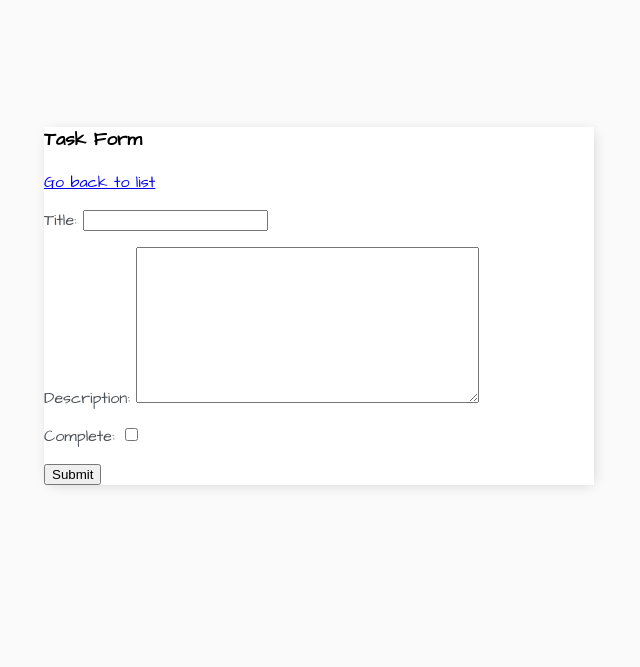
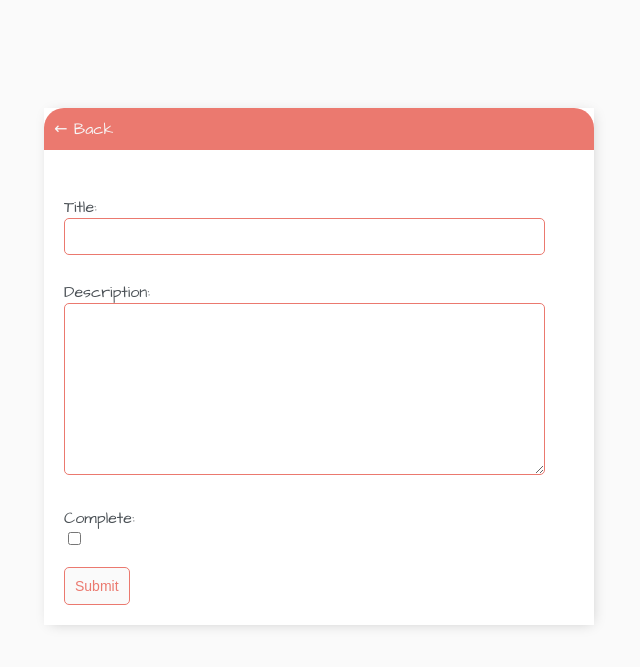
Before and after one commit to AdrianZaleski/ToDo_app, a Django app: page /task-create/ in a window 1280 px wide. Shown: the top 667 px of the page, without its empty margins (321-961 px from the left). Run offline with Django 3.2, Linux system fonts and the light colour scheme; a user stored in the database is signed in.

Commit message:
Finished styling for following forms: delete, register, task list, task add form

```diff
--- a/tasks/templates/tasks/main.html
+++ b/tasks/templates/tasks/main.html
@@ -81,6 +81,49 @@
             font-size: 22px;
             line-height: 0;
         }
+
+        #search-add-wrapper{
+            display: flex;
+            justify-content: space-between;
+            align-items: center;
+            padding: 10px;
+        }
+
+        #add-link {
+            color: #EB796F;
+            text-decoration: none;
+            font-size: 42px;
+            text-shadow: 1px 1px #81413b;
+        }
+
+        input[type=text],
+        input[type=password],
+        textarea {
+            border: 1px solid #EB796F;
+            border-radius: 5px;
+            padding: 10px;
+            width: 90%;
+        }
+
+        label{
+            padding-top: 10px !important;
+            display: block;
+        }
+
+        .button{
+            border: 1px solid #EB796F;
+            background-color: #FAFAFA;
+            color: #EB796F;
+            padding: 10px;
+            font-size: 14px;
+            border-radius: 5px;
+            cursor: pointer;
+            text-decoration: none;
+        }
+
+        .card-body{
+            padding: 20px;
+         }
     </style>
 
 </head>
--- a/tasks/templates/tasks/task_form.html
+++ b/tasks/templates/tasks/task_form.html
@@ -1,21 +1,17 @@
 {% extends 'tasks/main.html' %}
 {% block content %}
 
-<!DOCTYPE html>
-<html lang="en">
-<head>
-    <meta charset="UTF-8">
-    <title>Create Task</title>
-</head>
-<body>
-<h3>Task Form</h3>
+<div class="header-bar">
+    <a href="{% url 'tasks' %}">&#8592; Back</a>
+</div>
 
-<a href="{% url 'tasks' %}">Go back to list</a>
-<form action="" method="post">
+<div class="card-body">
+    <form action="" method="post">
     {% csrf_token %}
     {{ form.as_p }}
-    <input type="submit" value="Submit">
+    <input class='button' type="submit" value="Submit">
 </form>
-</body>
-</html>
+
+</div>
+
 {% endblock content%}
```
Also changed, not shown: tasks/templates/tasks/login.html (+7 -10 lines), tasks/templates/tasks/register.html (+18 -6 lines), tasks/templates/tasks/task_confirm_delete.html (+11 -13 lines), tasks/templates/tasks/task_list.html (+10 -5 lines).
